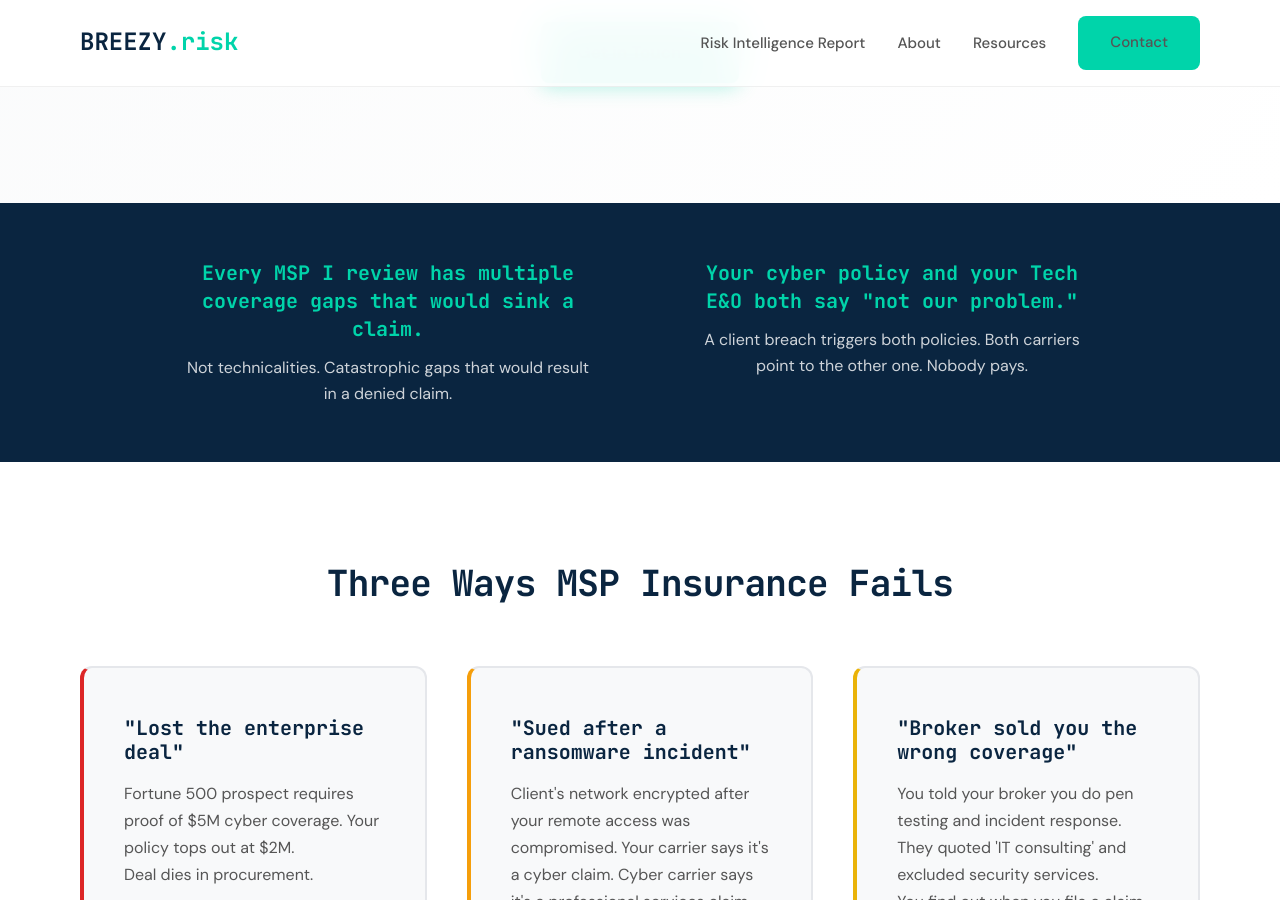
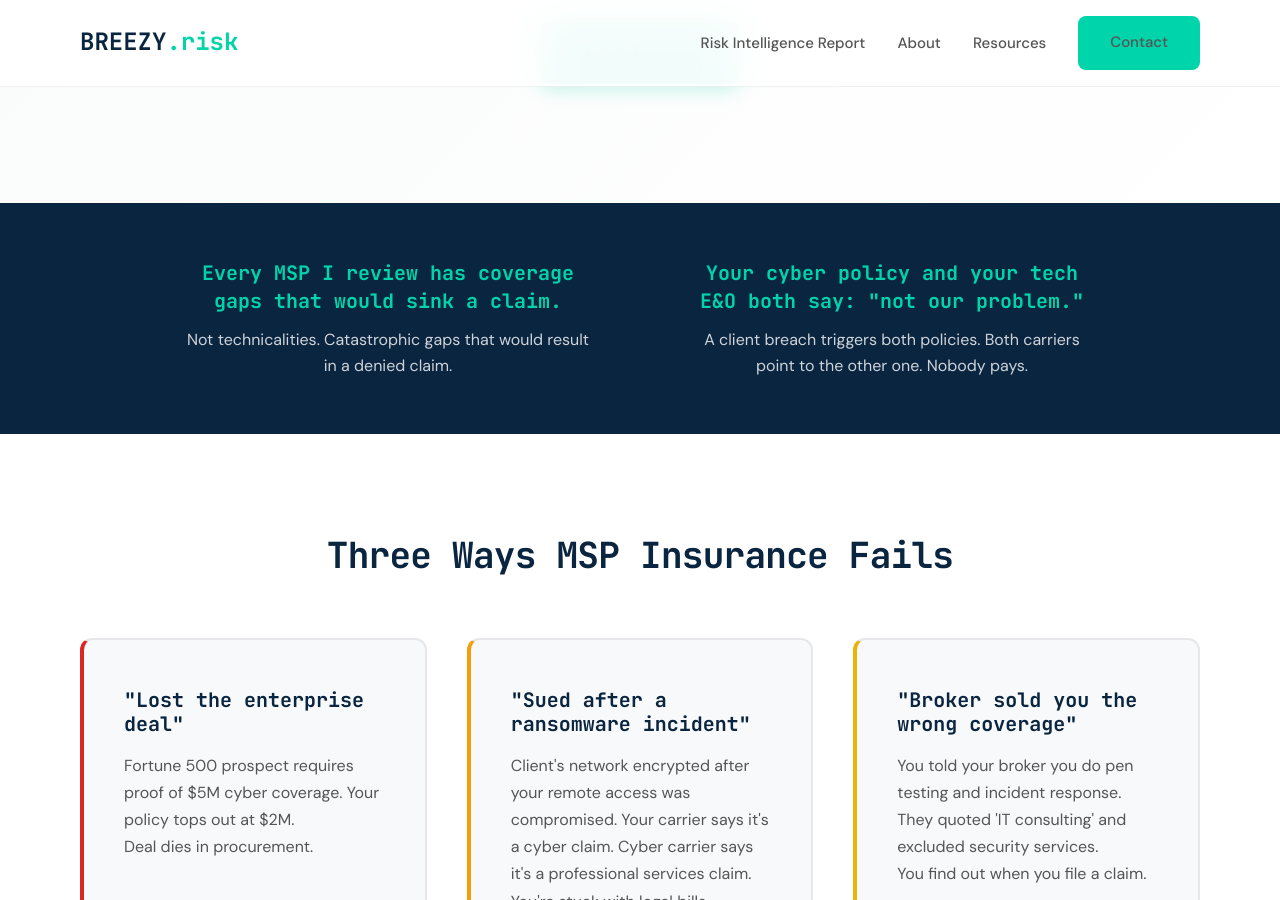
Before and after one commit to joeproe1/breezyins.com, a Jekyll site: the page built from index.html, in a window 1280 px wide and 900 px high, scrolled down 804 px. Built offline with Jekyll 4.4.1, drawn with Linux system fonts in a browser that asks for light colours.

Commit message:
Fix homepage stat line length and capitalization consistency
Co-Authored-By: Claude Opus 4.6 <noreply@anthropic.com>

```diff
--- a/index.html
+++ b/index.html
@@ -75,11 +75,11 @@ description: "Your contracts create liabilities your insurance will not cover. I
   <div class="container">
     <div class="stats-grid">
       <div class="stat-item">
-        <div class="stat-headline">Every MSP I review has multiple coverage gaps that would sink a claim.</div>
+        <div class="stat-headline">Every MSP I review has coverage gaps that would sink a claim.</div>
         <p class="stat-body">Not technicalities. Catastrophic gaps that would result in a denied claim.</p>
       </div>
       <div class="stat-item">
-        <div class="stat-headline">Your cyber policy and your Tech E&O both say "not our problem."</div>
+        <div class="stat-headline">Your cyber policy and your tech E&amp;O both say: "not our problem."</div>
         <p class="stat-body">A client breach triggers both policies. Both carriers point to the other one. Nobody pays.</p>
       </div>
     </div>
```
